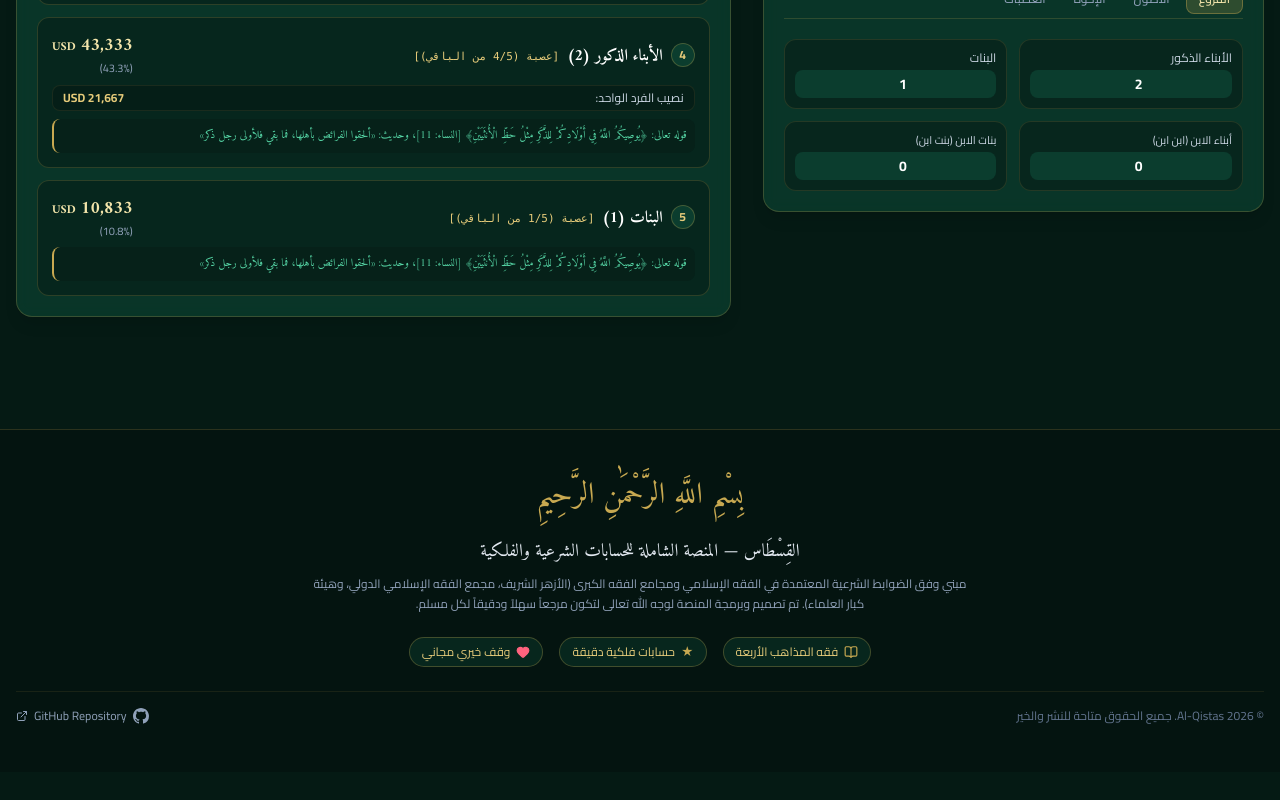
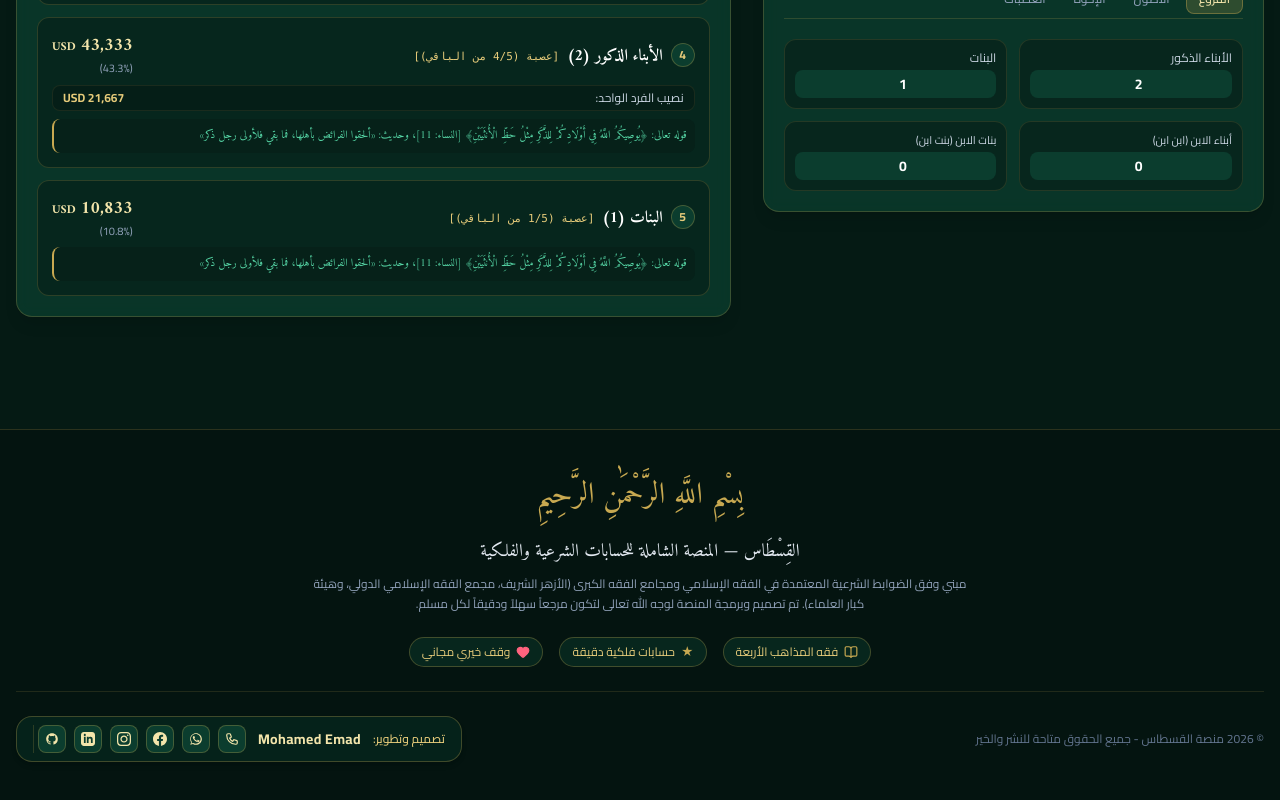
Before and after one commit to MohamedEmad7299/al-qistas, a React (Vite) app: page / in a window 1280 px wide. Shown: the part 907-1707 px from the top of the page. Before the commit the page ends 1679 px from the top, so only its background shows below. Built offline with nearby package versions, Linux system fonts and the light colour scheme.

Commit message:
Add developer credit and contact bar in footer

```diff
--- a/src/components/Footer.tsx
+++ b/src/components/Footer.tsx
@@ -1,7 +1,7 @@
 import React from 'react';
 import { Language } from '../types';
 import { translations } from '../translations/translations';
-import { Heart, BookOpen, ExternalLink } from 'lucide-react';
+import { Heart, BookOpen } from 'lucide-react';
 
 interface FooterProps {
   language: Language;
@@ -48,22 +48,105 @@ export const Footer: React.FC<FooterProps> = ({ language }) => {
           </div>
         </div>
 
-        {/* GitHub link */}
-        <div className="pt-4 border-t border-[#c8a951]/10 flex flex-col sm:flex-row items-center justify-between w-full text-xs text-slate-500 gap-2">
-          <p>© {new Date().getFullYear()} Al-Qistas. {language === 'ar' ? 'جميع الحقوق متاحة للنشر والخير' : 'Open Source Public Utility'}</p>
+        {/* Bottom Line: Copyright & Developer Contact Bar */}
+        <div className="pt-6 border-t border-[#c8a951]/15 flex flex-col md:flex-row items-center justify-between w-full text-xs text-slate-400 gap-4">
+          <p className="text-slate-500">
+            © {new Date().getFullYear()} {language === 'ar' ? 'منصة القسطاس - جميع الحقوق متاحة للنشر والخير' : 'Al-Qistas - Open Source Public Utility'}
+          </p>
 
+          {/* Developer Credit & Contact Bar as made in restaurant menu */}
+          <div className="flex flex-wrap items-center gap-3 bg-[#07261d]/80 px-4 py-2 rounded-2xl border border-[#c8a951]/30 shadow-md">
+            <span className="text-[#e6cb7a] font-medium text-xs">
+              {language === 'ar' ? 'تصميم وتطوير:' : 'Designed & Developed by:'}
+            </span>
+            <span className="font-bold text-[#f3e5ab] text-sm tracking-wide">
+              Mohamed Emad
+            </span>
+
+            <div className="flex items-center gap-2 pr-1 rtl:pr-0 rtl:pl-1 border-r rtl:border-r-0 rtl:border-l border-[#c8a951]/20">
+              {/* Telephone */}
               <a
-            href="https://github.com/MohamedEmad7299/al-qistas"
+                href="tel:+201020766525"
+                className="w-7 h-7 rounded-lg bg-[#0b3d2e] hover:bg-[#c8a951] text-[#f3e5ab] hover:text-[#07261d] flex items-center justify-center transition border border-[#c8a951]/30"
+                title={language === 'ar' ? 'اتصال هاتفي: 01020766525' : 'Call: +201020766525'}
+                aria-label="Phone"
+              >
+                <svg className="w-3.5 h-3.5 fill-none stroke-current" viewBox="0 0 24 24" strokeWidth="2">
+                  <path strokeLinecap="round" strokeLinejoin="round" d="M3 5a2 2 0 012-2h3.28a1 1 0 01.948.684l1.498 4.493a1 1 0 01-.502 1.21l-2.257 1.13a11.042 11.042 0 005.516 5.516l1.13-2.257a1 1 0 011.21-.502l4.493 1.498a1 1 0 01.684.949V19a2 2 0 01-2 2h-1C9.716 21 3 14.284 3 6V5z" />
+                </svg>
+              </a>
+
+              {/* WhatsApp */}
+              <a
+                href="https://wa.me/201020766525"
                 target="_blank"
                 rel="noopener noreferrer"
-            className="flex items-center gap-1.5 text-slate-400 hover:text-[#c8a951] transition"
+                className="w-7 h-7 rounded-lg bg-[#0b3d2e] hover:bg-[#25D366] text-[#f3e5ab] hover:text-white flex items-center justify-center transition border border-[#c8a951]/30"
+                title={language === 'ar' ? 'واتساب: 01020766525' : 'WhatsApp: +201020766525'}
+                aria-label="WhatsApp"
               >
-            <svg className="w-4 h-4 fill-current" viewBox="0 0 24 24">
-              <path d="M12 0C5.37 0 0 5.37 0 12c0 5.31 3.435 9.795 8.205 11.385.6.105.825-.255.825-.57 0-.285-.015-1.23-.015-2.235-3.015.555-3.795-.735-4.035-1.41-.135-.345-.72-1.41-1.23-1.695-.42-.225-1.02-.78-.015-.795.945-.015 1.62.87 1.845 1.23 1.08 1.815 2.805 1.305 3.495.99.105-.78.42-1.305.765-1.605-2.67-.3-5.46-1.335-5.46-5.925 0-1.305.465-2.385 1.23-3.225-.12-.3-.54-1.53.12-3.18 0 0 1.005-.315 3.3 1.23.96-.27 1.98-.405 3-.405s2.04.135 3 .405c2.295-1.56 3.3-1.23 3.3-1.23.66 1.65.24 2.88.12 3.18.765.84 1.23 1.905 1.23 3.225 0 4.605-2.805 5.625-5.475 5.925.435.375.81 1.095.81 2.22 0 1.605-.015 2.895-.015 3.3 0 .315.225.69.825.57A12.02 12.02 0 0024 12c0-6.63-5.37-12-12-12z" />
+                <svg className="w-3.5 h-3.5 fill-current" viewBox="0 0 24 24">
+                  <path d="M12.031 2C6.5 2 2 6.5 2 12.03c0 1.97.57 3.8 1.55 5.35L2.24 21.76l4.55-1.28c1.5 1 3.28 1.55 5.24 1.55 5.53 0 10.03-4.5 10.03-10.03 0-5.53-4.5-10-10.03-10zm0 18.35c-1.74 0-3.37-.48-4.78-1.33l-.34-.21-2.7.76.73-2.63-.23-.37c-.94-1.46-1.47-3.18-1.47-4.99 0-4.6 3.74-8.35 8.35-8.35 4.6 0 8.35 3.74 8.35 8.35 0 4.61-3.75 8.35-8.35 8.35zm4.83-6.24c-.26-.13-1.57-.77-1.81-.86-.25-.09-.43-.13-.61.13-.18.26-.7 8.86-.86 1.05-.16.18-.32.21-.59.08-.26-.13-1.12-.41-2.13-1.32-.79-.7-1.32-1.57-1.47-1.83-.16-.26-.02-.4.11-.53.12-.12.26-.31.39-.46.13-.16.18-.26.26-.44.09-.18.04-.33-.02-.46-.07-.13-.61-1.48-.84-2.02-.22-.53-.45-.46-.61-.47h-.52c-.18 0-.46.07-.7.33-.24.26-.92.9-.92 2.2 0 1.3 1.03 2.56 1.18 2.74.15.18 2.03 3.1 4.92 4.35.69.3 1.22.48 1.64.61.69.22 1.32.19 1.82.12.55-.08 1.57-.64 1.79-1.26.22-.61.22-1.14.15-1.26-.06-.11-.24-.18-.5-.31z"/>
                 </svg>
-            <span>GitHub Repository</span>
-            <ExternalLink className="w-3 h-3" />
               </a>
+
+              {/* Facebook */}
+              <a
+                href="https://www.facebook.com/mohamedemad199912"
+                target="_blank"
+                rel="noopener noreferrer"
+                className="w-7 h-7 rounded-lg bg-[#0b3d2e] hover:bg-[#1877F2] text-[#f3e5ab] hover:text-white flex items-center justify-center transition border border-[#c8a951]/30"
+                title="Facebook"
+                aria-label="Facebook"
+              >
+                <svg className="w-3.5 h-3.5 fill-current" viewBox="0 0 24 24">
+                  <path d="M24 12.073c0-6.627-5.373-12-12-12s-12 5.373-12 12c0 5.99 4.388 10.954 10.125 11.854v-8.385H7.078v-3.47h3.047V9.43c0-3.007 1.792-4.669 4.533-4.669 1.312 0 2.686.235 2.686.235v2.953H15.83c-1.491 0-1.956.925-1.956 1.874v2.25h3.328l-.532 3.47h-2.796v8.385C19.612 23.027 24 18.062 24 12.073z"/>
+                </svg>
+              </a>
+
+              {/* Instagram */}
+              <a
+                href="https://www.instagram.com/ma7amed_3emad/"
+                target="_blank"
+                rel="noopener noreferrer"
+                className="w-7 h-7 rounded-lg bg-[#0b3d2e] hover:bg-[#E4405F] text-[#f3e5ab] hover:text-white flex items-center justify-center transition border border-[#c8a951]/30"
+                title="Instagram"
+                aria-label="Instagram"
+              >
+                <svg className="w-3.5 h-3.5 fill-current" viewBox="0 0 24 24">
+                  <path d="M12 2.163c3.204 0 3.584.012 4.85.07 3.252.148 4.771 1.691 4.919 4.919.058 1.265.069 1.645.069 4.849 0 3.205-.012 3.584-.069 4.849-.149 3.225-1.664 4.771-4.919 4.919-1.266.058-1.644.07-4.85.07-3.204 0-3.584-.012-4.849-.07-3.26-.149-4.771-1.699-4.919-4.92-.058-1.265-.07-1.644-.07-4.849 0-3.204.013-3.583.07-4.849.149-3.227 1.664-4.771 4.919-4.919 1.266-.057 1.645-.069 4.849-.069zm0-2.163c-3.259 0-3.667.014-4.947.072-4.358.2-6.78 2.618-6.98 6.98-.059 1.281-.073 1.689-.073 4.948 0 3.259.014 3.668.072 4.948.2 4.358 2.618 6.78 6.98 6.98 1.281.058 1.689.072 4.948.072 3.259 0 3.668-.014 4.948-.072 4.354-.2 6.782-2.618 6.979-6.98.059-1.28.073-1.689.073-4.948 0-3.259-.014-3.667-.072-4.947-.196-4.354-2.617-6.78-6.979-6.98-1.281-.059-1.69-.073-4.949-.073zm0 5.838c-3.403 0-6.162 2.759-6.162 6.162s2.759 6.163 6.162 6.163 6.162-2.759 6.162-6.163c0-3.403-2.759-6.162-6.162-6.162zm0 10.162c-2.209 0-4-1.79-4-4 0-2.209 1.791-4 4-4s4 1.791 4 4c0 2.21-1.791 4-4 4zm6.406-11.845c-.796 0-1.441.645-1.441 1.44s.645 1.44 1.441 1.44c.795 0 1.439-.645 1.439-1.44s-.644-1.44-1.439-1.44z"/>
+                </svg>
+              </a>
+
+              {/* LinkedIn */}
+              <a
+                href="https://www.linkedin.com/feed/foryou/"
+                target="_blank"
+                rel="noopener noreferrer"
+                className="w-7 h-7 rounded-lg bg-[#0b3d2e] hover:bg-[#0A66C2] text-[#f3e5ab] hover:text-white flex items-center justify-center transition border border-[#c8a951]/30"
+                title="LinkedIn"
+                aria-label="LinkedIn"
+              >
+                <svg className="w-3.5 h-3.5 fill-current" viewBox="0 0 24 24">
+                  <path d="M19 0h-14c-2.761 0-5 2.239-5 5v14c0 2.761 2.239 5 5 5h14c2.762 0 5-2.239 5-5v-14c0-2.761-2.238-5-5-5zm-11 19h-3v-11h3v11zm-1.5-12.268c-.966 0-1.75-.79-1.75-1.764s.784-1.764 1.75-1.764 1.75.79 1.75 1.764-.783 1.764-1.75 1.764zm13.5 12.268h-3v-5.604c0-3.368-4-3.113-4 0v5.604h-3v-11h3v1.765c1.396-2.586 7-2.777 7 2.476v6.759z"/>
+                </svg>
+              </a>
+
+              {/* GitHub */}
+              <a
+                href="https://github.com/MohamedEmad7299"
+                target="_blank"
+                rel="noopener noreferrer"
+                className="w-7 h-7 rounded-lg bg-[#0b3d2e] hover:bg-black text-[#f3e5ab] hover:text-white flex items-center justify-center transition border border-[#c8a951]/30"
+                title="GitHub"
+                aria-label="GitHub"
+              >
+                <svg className="w-3.5 h-3.5 fill-current" viewBox="0 0 24 24">
+                  <path fillRule="evenodd" clipRule="evenodd" d="M12 2C6.477 2 2 6.484 2 12.017c0 4.425 2.865 8.18 6.839 9.504.5.092.682-.217.682-.483 0-.237-.008-.868-.013-1.703-2.782.605-3.369-1.343-3.369-1.343-.454-1.158-1.11-1.466-1.11-1.466-.908-.62.069-.608.069-.608 1.003.07 1.53 1.032 1.53 1.032.892 1.53 2.341 1.088 2.91.832.092-.647.35-1.088.636-1.338-2.22-.253-4.555-1.113-4.555-4.951 0-1.093.39-1.988 1.029-2.688-.103-.253-.446-1.272.098-2.65 0 0 .84-.27 2.75 1.026A9.564 9.564 0 0112 6.844c.85.004 1.705.115 2.504.337 1.909-1.296 2.747-1.027 2.747-1.027.546 1.379.202 2.398.1 2.651.64.7 1.028 1.595 1.028 2.688 0 3.848-2.339 4.695-4.566 4.943.359.309.678.92.678 1.855 0 1.338-.012 2.419-.012 2.747 0 .268.18.58.688.482A10.019 10.019 0 0022 12.017C22 6.484 17.522 2 12 2z"/>
+                </svg>
+              </a>
+            </div>
+          </div>
         </div>
       </div>
     </footer>
```
Lines whose indentation alone changed are shown as unchanged.
